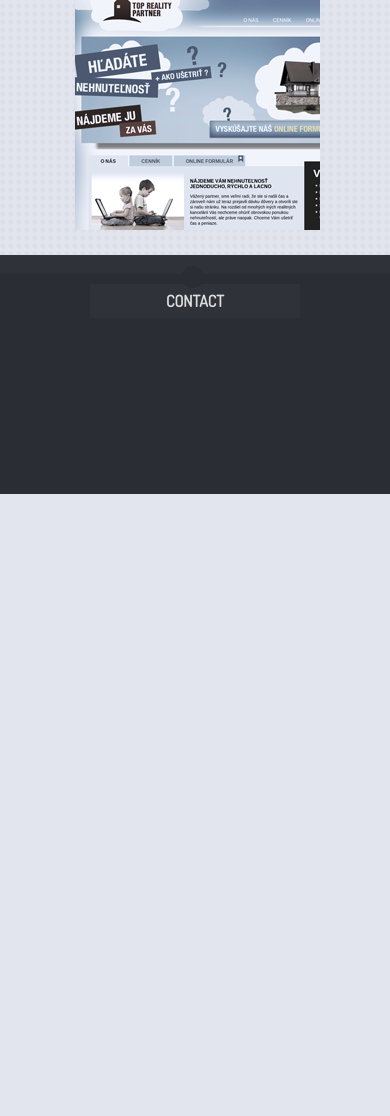
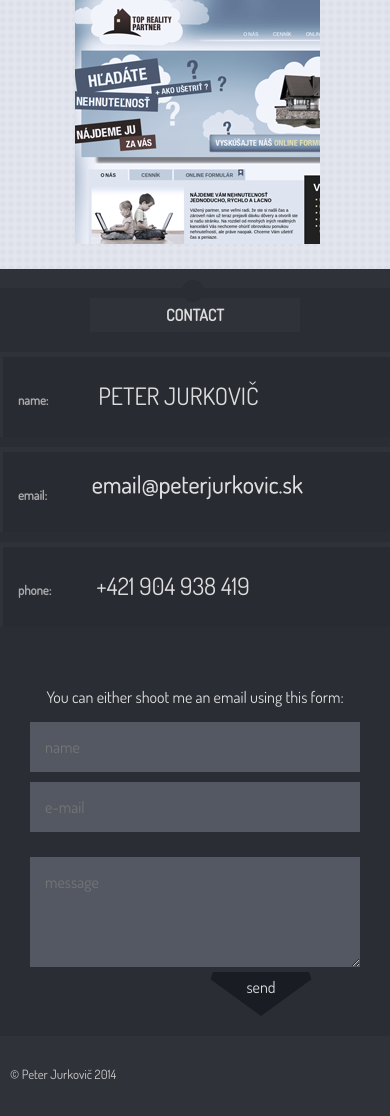
Before and after one commit to peterjurkovic/peterjurkovic.com, a PHP site: page / in a window 390 px wide; the page is wider, and only the part inside the window is pictured. Shown: the part 2626-3742 px from the top of that part. Before the commit the page ends 3120 px from the top of that part, so only its background shows below. Run offline with PHP 8.4, Linux system fonts and the light colour scheme; some libraries are stand-ins or nearby versions.

Commit message:
Responsive optimalization

```diff
--- a/css/style.css
+++ b/css/style.css
@@ -25,6 +25,8 @@ a{text-decoration: none;color: #ddd;}
 h2{max-width: 210px;background: #303239;margin:auto;font-size:1em;text-transform:uppercase;width:100%;text-align:center;padding:7px 0;position:relative;}
 h2 span{position:absolute;width:22px;height:22px;top:-18px;left:44%}
 section{min-height: 200px;}
+#pj-tooltip{ position: absolute; top: 0; left: 0; z-index: 999; display: none;background:red;display:block;font-size:1em;text-align:center; min-height: 20px;padding: 5px 0;color: #fff}
+
 /* -----------------------------------
 	NAV
 */
@@ -34,7 +36,7 @@ nav #logo,
 .pj-social,
 .pj-social li{height: 50px;background-color: #24262d;}
 
-nav #logo{background: url(../img/logo.png) no-repeat center center; width: 160px;float: left;}
+nav #logo{background: url(../img/logo.png) no-repeat center center; width: 160px;float: left;margin-left: 10px}
 nav .pj-social{max-width: 260px;float:right;width: 100%;list-style:none;text-align:right;}
 
 
@@ -127,15 +129,15 @@ nav .pj-social{max-width: 260px;float:right;width: 100%;list-style:none;text-ali
 
 
 @media all and (max-width: 900px) and (min-width: 781px) {
-	#about .page-wrapp{background:url(../img/skills-bg-mw900.png) no-repeat right center;}
+	 #about .page-wrapp{background:url(../img/skills-bg-mw900.png) no-repeat right center;}
 	.pj-skills{max-width: 320px;}
     .pj-text{max-width:400px;}
     .pj-title{max-width:353px;width:100%;height:110px;font-size:2.0em;}
 
 }
 
-@media all and (max-width: 900px) and (min-width: 641px) {
-            #skill-wrapp span{right:5px;top:5px}
+@media all and (max-width: 900px) and (min-width: 675px) {
+     #skill-wrapp span{right:5px;top:5px}
 	.pj-java{width:73px;height:168px;top:35px;left:125px;}
 	.pj-html5{width:43px;height:119px;top:0px;left:198px;}
 	.pj-jquery-mobile{width:68px;height:75px;top:44px;left:241px;}
@@ -157,13 +159,61 @@ nav .pj-social{max-width: 260px;float:right;width: 100%;list-style:none;text-ali
     .pj-spring:hover{background-position: center -5px}
 }
 
-@media all and (max-width: 780px) and (min-width: 640px) {
+
+
+@media all and (max-width: 780px) and (min-width: 676px) {
 	#about .page-wrapp{background:url(../img/skills-bg-mw900.png) no-repeat right center;}
 	.pj-skills{max-width: 300px;}
     .pj-text{max-width:320px;}
     .pj-title{max-width:263px;width:100%;height:150px;font-size:2.0em;margin:40px 0 0 52px;}
 }
 
+@media all and (max-width: 675px) {
+	#about .page-wrapp{background:url(../img/skills-bg-mw900.png) no-repeat center bottom;}
+	.pj-text,
+	.pj-skills{float:none;width:100%;min-width:100%;}
+	.pj-title{max-width:100%;margin:0;padding:10px;height:auto;}
+	.pj-text{max-width:100%;width:100%;}
+	.pj-text p{padding-top:5px;}
+	.pj-skills{max-width:100%;min-height:390px;}
+
+	#skill-wrapp{margin:auto;}
+	    .pj-text{max-width:320px;}
+	.pj-box{float:none;min-width:100%;display:block;}
+	.pj-box ul{min-width:450px;width:100%display:inline-block;}
+	.pj-box ul li{margin:auto;}
+	form{margin:0 0 30px 0;}
+}
+
+@media all and (max-width: 480px) {
+	#logo{margin:auto !important;width:100% !important;}
+	.pj-social{position:absolute:top:50px;min-width:100%}
+	.pj-social li{max-width:24%;}
+	nav{margin-bottom:40px;}
+	.pj-social li:nth-of-type(0){border-right:0}
+ 	#skill-wrapp span{right:5px;top:5px}
+	.pj-box ul{margin:0 !important;padding:0!important;}
+	.pj-box li{max-width: 100% !important;}
+.pj-java{width:73px;height:168px;top:35px;left:125px;}
+	.pj-html5{width:43px;height:119px;top:0px;left:198px;}
+	.pj-jquery-mobile{width:68px;height:75px;top:44px;left:241px;}
+	.pj-maven{width:64px;height:84px;top:119px;left:198px;}
+	.pj-php{width:54px;height:43px;top:118px;left:262px;}
+	.pj-postgres{width:35px;height:33px;top:161px;left:262px;}
+	.pj-hibernate{width:136px;height:72px;top:203px;left:125px;}
+	.pj-tika{width:35px;height:42px;top:233px;left:90px;}
+	.pj-photoshop{width:38px;height:83px;top:233px;left:52px;}
+	.pj-spring{width:73px;height:73px;top:160px;left:52px;}
+	.pj-tomcat{width:40px;height:56px;top:160px;left:12px;}
+	.pj-android{width:125px;height:41px;top:119px;left:0px;}
+	.pj-jquery{width:75px;height:100px;top:19px;left:50px;}
+	.pj-less{width:41px;height:41px;top:78px;left:10px;}
+    .pj-java{background-position: -5px center;}
+    .pj-spring{background-position: center -5px}
+    .pj-jquery:hover{background-position: 9px -101px;}
+    .pj-java:hover{background-position: -86px center;}
+    .pj-spring:hover{background-position: center -5px}
+}
 /* -----------------------------------
 	PROJECTS
 */
@@ -180,6 +230,29 @@ nav .pj-social{max-width: 260px;float:right;width: 100%;list-style:none;text-ali
 
 #contact{padding:10px 0;}
 #contact h2 span{background: #2b2d35;}
+.pj-box{width:50%;min-height:100px;float:left;padding:20px 0}
+.pj-box ul{list-style-position:inside;margin:40px 0 0 0;padding:0 0 0 10px}
+.pj-box ul li,
+.pj-box ul li:after{min-height:80px;background-color:#292b33;}
+.pj-box ul li{display:block;position:relative;border-top:5px solid #303239; border-left:3px solid #303239;margin-bottom:10px;max-width:80%;min-width:320px;}
+.pj-box ul li:after{ content: "";display:inline-block;width:50px;height:50px;background:orange;position:absolute;right:0;background:url(../img/contact-list-item.png);width:53px;}
+.pj-box ul li span{display:inline-block;padding:35px 45px 0 15px;color:#aaa;font-weight:bold;font-size:.8em}
+.pj-box ul li strong{font-size:1.5em;text-transform:uppercase;font-weight:normal;}
+.pj-email{background:url(../img/email.png);width:211px;height:28px;display:inline-block;}
+.pj-email:hover{background-position:0 -28px;cursor:pointer;}
+
+#contact p{text-align:center;padding:10px;}
+form{width: 100%;text-align: center;position:relative;}
+form a{display;block;background:url(../img/btn-send.png);position:absolute;bottom:-40px;right:20%;height:24px;padding:5px 0 15px 0;width:102px;text-align:center;}
+form a:hover{background-position: 0 -44px;}
+input, textarea{font-size:1em; border-width:0px;border:none;padding:15px;background: #535862;display: inline-block;max-width: 300px;width: 100%;margin:5px 0;color:#272930;font-family: 'Dosis', sans-serif;}
+textarea{min-height:80px;margin-top:20px;}
 
 
-#pj-tooltip{ position: absolute; top: 0; left: 0; z-index: 999; display: none;background:red;display:block;font-size:1em;text-align:center; min-height: 20px;padding: 5px 0;color: #fff}
+/* -----------------------------------
+	FOOTER
+*/
+
+footer{background:#303239;min-height:50px;padding:30px 0 0 10px;font-size:.8em;color:#ccc;}
+footer > div{position:relative;}
+#pj-share{float:right;position:absolute;right:10px;top:-10px}
--- a/index.html
+++ b/index.html
@@ -6,9 +6,11 @@
 		<meta name="description" content="" />
 		<meta name="keywords" content="" />
 		<meta name="viewport" content="width=device-width, minimum-scale=1.0, maximum-scale=1.0"/>
+		<meta name="robots"   content="index,follow"/>
+		<link rel="author" href="https://plus.google.com/115805190454646553254/about"  title="Peter Jurkovič"/>
+		<link rel="shortcut icon" href="/img/favicon.png" />
 		<script src="//ajax.googleapis.com/ajax/libs/jquery/2.1.0/jquery.min.js"></script>
 		<script src="js/jquery.transit.min.js"></script>
-		<script src="js/jquery.simpletip-1.3.1.min.js"></script>
 		<script src="js/scripts.js"></script>
 		<link rel="stylesheet" href="css/style.css" />
 	</head>
@@ -51,7 +53,7 @@
 
 		<!-- ABOUT / SKILLS -->
 		<section id="about">
-			<div class="page-wrapp">
+			<div class="page-wrapp clear">
 				<div class="pj-text">
 					<strong class="pj-title">
 						<span class="left-bg"></span>
@@ -66,7 +68,7 @@
 						My name is Peter<span class="blind"> Jurkovič</span>, I am 26 years old and I am a web, mobile and javaEE developer from Slovakia. Ever since I was a child I have been interested in web technologies. Last three years I’ve been  focusing on Java platform. In my free time I play with  Android SDK.
 					</p>
 				</div>
-				<div class="pj-skills clearfix">
+				<div class="pj-skills">
 					<div id="skill-wrapp">
 						<span>SKILLS</span>
 						<div class="pj-java" data-skill="Java"></div>
@@ -114,7 +116,50 @@
 		<section id="contact">
 			<div class="page-wrapp">
 				<h2>Contact</h2>
+
+				<div class="clear">
+					<div class="pj-box">
+						<ul>
+							<li><span>name:</span><strong><span class="blind">java developer</span> Peter Jurkovič</strong></li>
+							<li><span>email:</span><a href="" class="pj-email"></a></li>
+							<li><span>phone:</span><strong class="pj-phone">+421 904 938 419</strong></li>
+						</ul>
+					</div>
+					<div class="pj-box">
+						<p>You can either shoot me an email using this form:</p>
+						<form>
+							<input type="text" placeholder="name" />
+							<input type="text" placeholder="e-mail" />
+							<textarea placeholder="message"></textarea>
+							<a href="#send">send</a>
+						</from>
+					</div>
+				</div>
+
 			</div>
 		</section>
+
+
+
+		<footer>
+			<div class="page-wrapp">
+				<p>&copy; Peter Jurkovič 2014</p>
+
+				<div id="pj-share">
+					<!-- AddThis Button BEGIN -->
+					<div class="addthis_toolbox addthis_default_style addthis_32x32_style">
+					<a class="addthis_button_facebook"></a>
+					<a class="addthis_button_twitter"></a>
+					<a class="addthis_button_linkedin"></a>
+					<a class="addthis_button_google_plusone_badge"></a>
+					<a class="addthis_button_compact"></a>
+					<a class="addthis_counter addthis_bubble_style"></a>
+					</div>
+					<script type="text/javascript">var addthis_config = {"data_track_addressbar":true};</script>
+					<script type="text/javascript" src="//s7.addthis.com/js/300/addthis_widget.js#pubid=ra-4f7805435b56a706"></script>
+					<!-- AddThis Button END -->
+				</div>
+			</div>
+		</footer>
 	</body>
 </html>
--- a/js/scripts.js
+++ b/js/scripts.js
@@ -12,7 +12,9 @@ $(function() {
 	$skills.hover(showSkillTip, hideSkillTip) ;
 
 
-	//$wrapp.on("div", "mouseenter", showSkillTip);
+	$(document).on("click", ".pj-email", function(){
+		$(this).attr("href", "mailto:email@peterjurkovic.sk");
+	});
 	//$wrapp.on("div", "mouseleave", hideSkillTip);
 });
 
```
Also changed, not shown: img/btn-send.png (added), img/contact-list-item.png (added), img/email.png (added), js/jquery.simpletip-1.3.1.min.js (deleted).
